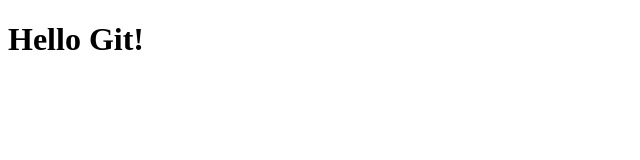
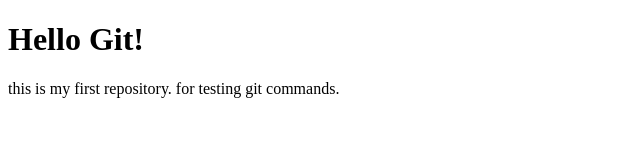
Before and after one commit to mukeshkrmanish/test, a plain HTML site: page index.html in a window 1280 px wide. Shown: the whole page, without its empty margins (0-640 px from the left). Drawn offline with Linux system fonts and the light colour scheme.

Commit message:
added paragraph

```diff
--- a/index.html
+++ b/index.html
@@ -7,5 +7,8 @@
 </head>
 <body>
     <h1>Hello Git!</h1>
+
+    <p>this is my first repository. for testing git commands.</p>
+
 </body>
 </html>
```
